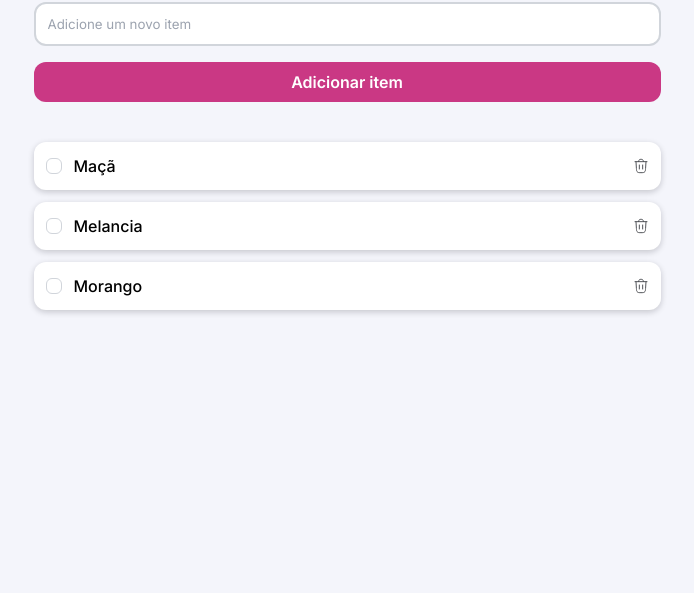
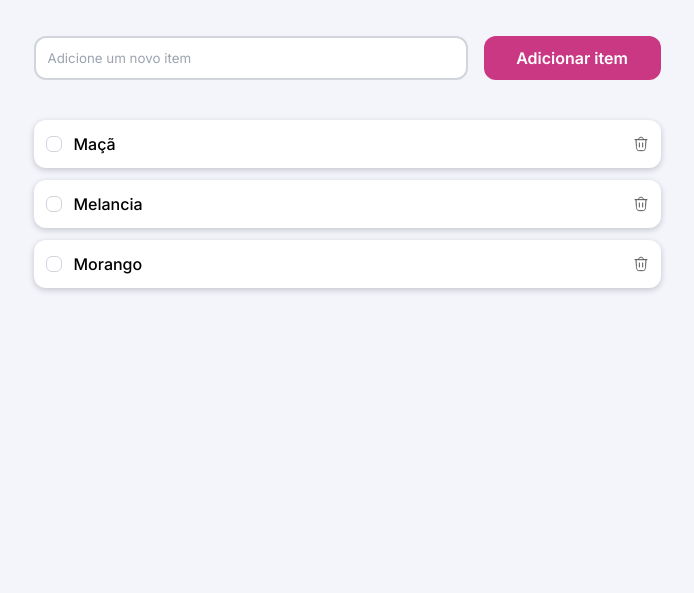
Before and after one commit to Davidcosta12c/quicklist, a plain HTML site: page index.html in a window 1280 px wide. Shown: the part 207-800 px from the top of the page, without its empty margins (293-987 px from the left). Drawn offline with nearby package versions, Linux system fonts and the light colour scheme.

Commit message:
adição das propriedades de responsividade

```diff
--- a/style.css
+++ b/style.css
@@ -204,3 +204,26 @@ main {
     opacity: 0;
     transform: translateY(-10px);
 }
+
+@media(min-width: 627px) {
+    header {
+        img {
+            margin-bottom: 6.4rem;
+        }
+    }
+
+    .add-item {
+        display: grid;
+        grid-template-columns: repeat(10, 1fr);
+        gap: 1.6rem;
+
+        input {
+            margin-bottom: 0;
+            grid-column: 1 / 8
+        }
+
+        button {
+            grid-column: 8 / 11
+        }
+    }
+}
```
